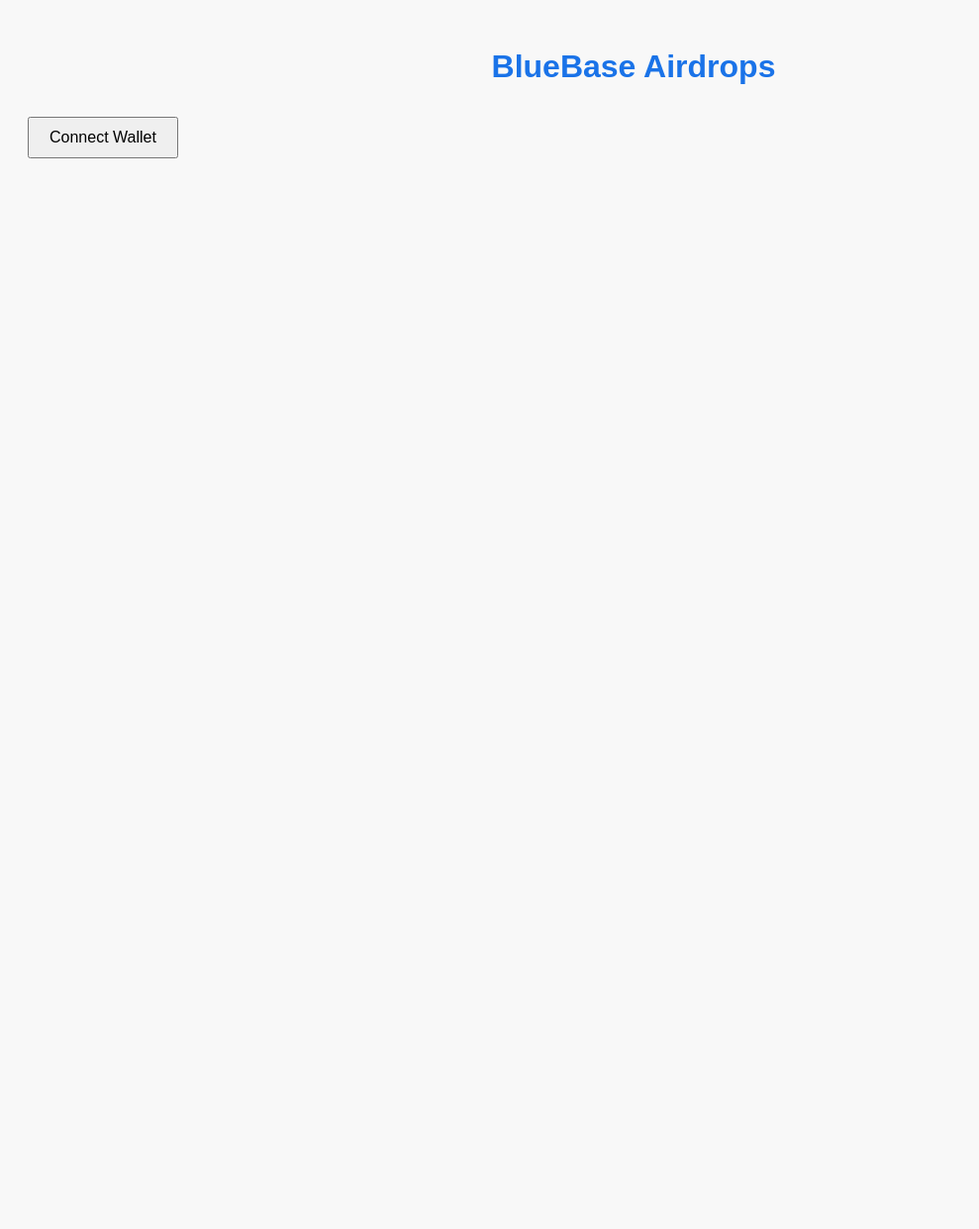
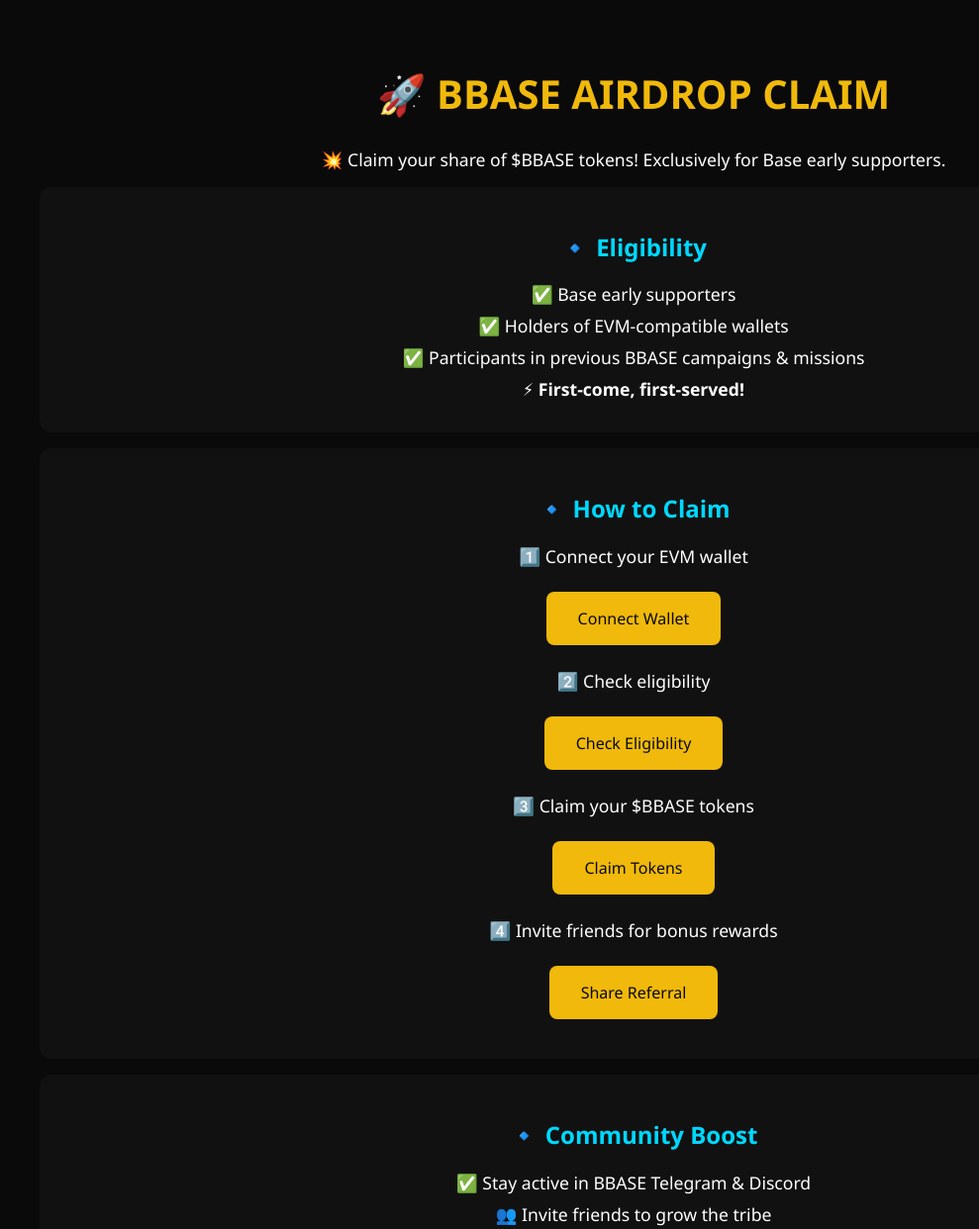
Before and after one commit to Bluebase-xy/BLUEBASE, a plain HTML site: page bluebase_airdrop.html in a window 1280 px wide. Shown: the top 1242 px of the page at 99% size, without its empty margins (0-989 px from the left). Before the commit the page ends 800 px from the top, so only its background shows below. Drawn offline with nearby package versions, Linux system fonts and the light colour scheme.

Commit message:
Update bluebase_airdrop.html

```diff
--- a/bluebase_airdrop.html
+++ b/bluebase_airdrop.html
@@ -3,98 +3,98 @@
 <head>
 <meta charset="UTF-8">
 <meta name="viewport" content="width=device-width, initial-scale=1.0">
-<title>BlueBase Airdrops</title>
-<script src="https://cdn.jsdelivr.net/npm/ethers/dist/ethers.min.js"></script>
+<title>BBASE Airdrop Claim</title>
 <style>
-body { font-family: Arial; background: #f8f8f8; padding: 20px; }
-h1 { color: #1a73e8; text-align: center; }
-button { padding: 10px 20px; margin: 10px 0; font-size: 16px; cursor: pointer; }
-.airdrop { background: white; padding: 15px; margin: 10px 0; border-radius: 10px; box-shadow: 0 2px 5px rgba(0,0,0,0.1); }
-.airdrop button { color: #1a73e8; text-decoration: none; font-weight: bold; }
-.status-Live { color: green; font-weight: bold; }
-.status-Upcoming { color: orange; font-weight: bold; }
-.status-Expired { color: red; font-weight: bold; }
+    body {
+        font-family: 'Segoe UI', Tahoma, Geneva, Verdana, sans-serif;
+        background: #0a0a0a;
+        color: #fff;
+        text-align: center;
+        padding: 2rem;
+    }
+    h1 {
+        color: #f0b90b;
+        font-size: 2.5rem;
+    }
+    h2 {
+        color: #00d8ff;
+    }
+    p {
+        font-size: 1.1rem;
+        margin: 0.5rem 0;
+    }
+    .btn {
+        background-color: #f0b90b;
+        color: #0a0a0a;
+        padding: 1rem 2rem;
+        margin: 1rem 0.5rem;
+        border: none;
+        border-radius: 8px;
+        font-size: 1rem;
+        cursor: pointer;
+        text-decoration: none;
+        display: inline-block;
+    }
+    .btn:hover {
+        background-color: #e0a500;
+    }
+    .section {
+        background: #111;
+        padding: 1.5rem;
+        margin: 1rem 0;
+        border-radius: 12px;
+    }
 </style>
 </head>
 <body>
 
-<h1>BlueBase Airdrops</h1>
-<button id="connectWallet">Connect Wallet</button>
-<p id="walletAddress"></p>
+<h1>🚀 BBASE AIRDROP CLAIM</h1>
+<p>💥 Claim your share of $BBASE tokens! Exclusively for Base early supporters.</p>
 
-<div id="airdrops"></div>
+<div class="section">
+<h2>🔹 Eligibility</h2>
+<p>✅ Base early supporters</p>
+<p>✅ Holders of EVM-compatible wallets</p>
+<p>✅ Participants in previous BBASE campaigns & missions</p>
+<p><strong>⚡ First-come, first-served!</strong></p>
+</div>
+
+<div class="section">
+<h2>🔹 How to Claim</h2>
+<p>1️⃣ Connect your EVM wallet</p>
+<a class="btn" href="#" onclick="connectWallet()">Connect Wallet</a>
+
+<p>2️⃣ Check eligibility</p>
+<a class="btn" href="#" onclick="checkEligibility()">Check Eligibility</a>
+
+<p>3️⃣ Claim your $BBASE tokens</p>
+<a class="btn" href="#" onclick="claimTokens()">Claim Tokens</a>
+
+<p>4️⃣ Invite friends for bonus rewards</p>
+<a class="btn" href="#" onclick="shareReferral()">Share Referral</a>
+</div>
+
+<div class="section">
+<h2>🔹 Community Boost</h2>
+<p>✅ Stay active in BBASE Telegram & Discord</p>
+<p>👥 Invite friends to grow the tribe</p>
+<p>🎁 Complete missions to unlock extra rewards</p>
+</div>
+
+<p>⚡ Don’t miss your chance—claim your $BBASE now!</p>
 
 <script>
-let provider;
-let signer;
-let userAddress;
-
-// Connect Wallet
-document.getElementById('connectWallet').onclick = async () => {
-  if (window.ethereum) {
-    provider = new ethers.BrowserProvider(window.ethereum);
-    await provider.send("eth_requestAccounts", []);
-    signer = await provider.getSigner();
-    userAddress = await signer.getAddress();
-    document.getElementById('walletAddress').innerText = "Connected: " + userAddress;
-    loadAirdrops();
-  } else {
-    alert("Please install a Base/MetaMask wallet.");
-  }
-};
-
-// BlueBase Airdrops Data (replace contractAddress & ABI with your real data)
-const airdrops = [
-  {
-    name: "BlueToken Public Airdrop",
-    status: "Live",
-    contractAddress: "0xYourAirdropContractAddress",
-    abi: [{"inputs":[],"name":"claim","outputs":[],"stateMutability":"nonpayable","type":"function"}]
-  },
-  {
-    name: "Base NFT Airdrop",
-    status: "Upcoming",
-    contractAddress: "0xYourOtherContractAddress",
-    abi: [{"inputs":[],"name":"claim","outputs":[],"stateMutability":"nonpayable","type":"function"}]
-  }
-];
-
-// Load airdrops
-function loadAirdrops() {
-  const container = document.getElementById('airdrops');
-  container.innerHTML = '';
-
-  airdrops.forEach(drop => {
-    const div = document.createElement('div');
-    div.className = 'airdrop';
-
-    let buttonHtml = '';
-    if (drop.status === 'Live') {
-      buttonHtml = `<button onclick='claimAirdrop("${drop.contractAddress}", ${JSON.stringify(drop.abi)})'>Claim Now</button>`;
-    } else {
-      buttonHtml = `<span class="status-${drop.status}">${drop.status}</span>`;
-    }
-
-    div.innerHTML = `<div><strong>${drop.name}</strong></div>
-                     <div>Status: <span class="status-${drop.status}">${drop.status}</span></div>
-                     <div>${buttonHtml}</div>`;
-    container.appendChild(div);
-  });
+function connectWallet() {
+    alert("Wallet connection feature coming soon!");
 }
-
-// Claim function
-async function claimAirdrop(contractAddress, abi) {
-  if (!signer) return alert("Connect your wallet first!");
-  const contract = new ethers.Contract(contractAddress, abi, signer);
-
-  try {
-    const tx = await contract.claim();
-    await tx.wait();
-    alert("Airdrop claimed successfully!");
-  } catch (err) {
-    console.error(err);
-    alert("Claim failed. Check console for details.");
-  }
+function checkEligibility() {
+    alert("Eligibility check feature coming soon!");
+}
+function claimTokens() {
+    alert("Token claim feature coming soon!");
+}
+function shareReferral() {
+    alert("Referral sharing feature coming soon!");
 }
 </script>
 
```
